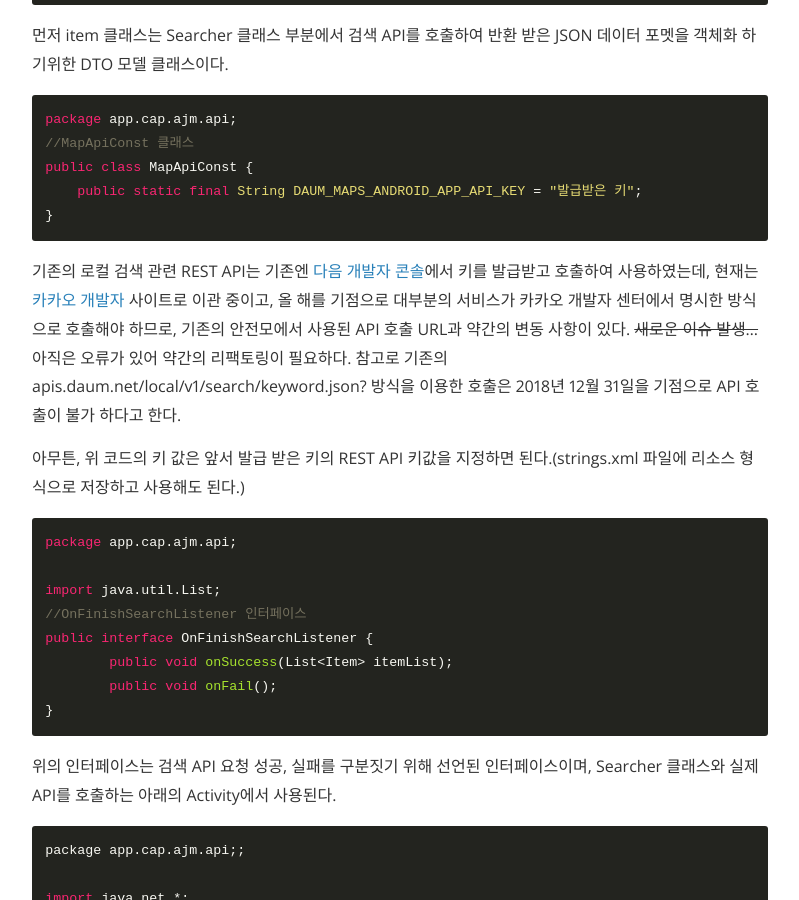
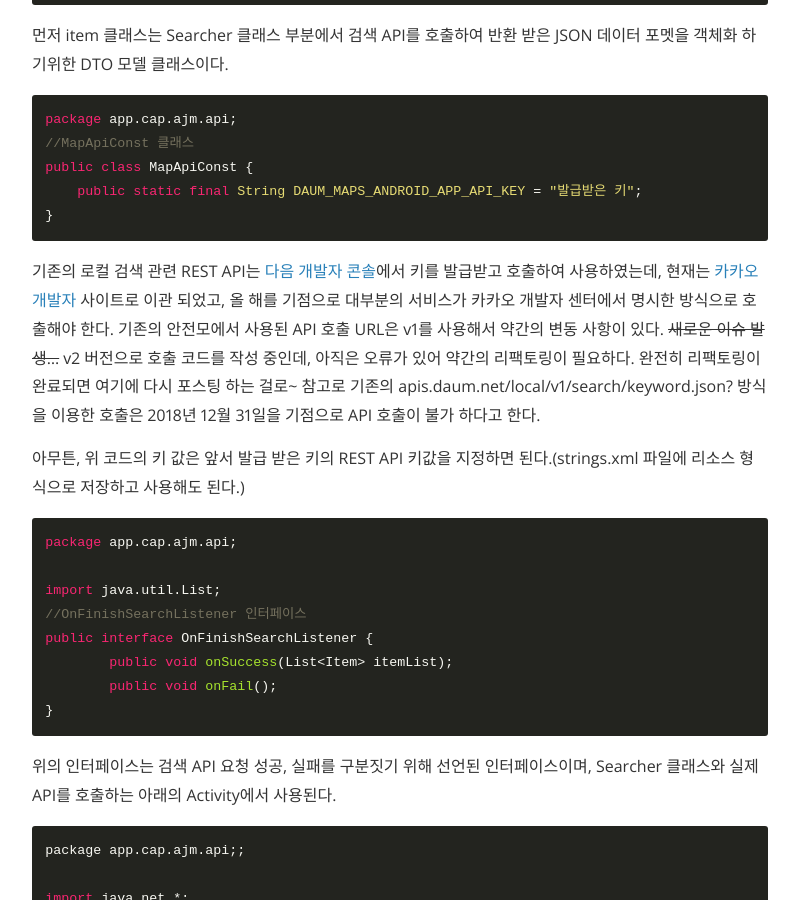
Before and after one commit to SeongJaeMoon/SeongjaeMoon.github.io, a Jekyll site: the page built from _posts/2018-04-07-ajmMap.md, in a window 1280 px wide and 900 px high, scrolled down 5924 px. Shown: the whole window, without its empty margins (240-1039 px from the left). Built offline with Jekyll 4.4.1, drawn with Linux system fonts in a browser that asks for light colours; nearby versions of some CDN libraries; comment, search, counter and statistics services are not loaded.

Commit message:
fixed ajmMap

````diff
--- a/_posts/2018-04-07-ajmMap.md
+++ b/_posts/2018-04-07-ajmMap.md
@@ -158,7 +158,7 @@ public class MapApiConst {
     public static final String DAUM_MAPS_ANDROID_APP_API_KEY = "발급받은 키";
 }
 ```
-기존의 로컬 검색 관련 REST API는 기존엔 [다음 개발자 콘솔](http://developers.daum.net/console)에서 키를 발급받고 호출하여 사용하였는데, 현재는 [카카오 개발자](https://developers.kakao.com/docs/restapi/local) 사이트로 이관 중이고, 올 해를 기점으로 대부분의 서비스가 카카오 개발자 센터에서 명시한 방식으로 호출해야 하므로, 기존의 안전모에서 사용된 API 호출 URL과 약간의 변동 사항이 있다. ~~새로운 이슈 발생...~~ 아직은 오류가 있어 약간의 리팩토링이 필요하다. 참고로 기존의 apis.daum.net/local/v1/search/keyword.json? 방식을 이용한 호출은 2018년 12월 31일을 기점으로 API 호출이 불가 하다고 한다.
+기존의 로컬 검색 관련 REST API는 [다음 개발자 콘솔](http://developers.daum.net/console)에서 키를 발급받고 호출하여 사용하였는데, 현재는 [카카오 개발자](https://developers.kakao.com/docs/restapi/local) 사이트로 이관 되었고, 올 해를 기점으로 대부분의 서비스가 카카오 개발자 센터에서 명시한 방식으로 호출해야 한다. 기존의 안전모에서 사용된 API 호출 URL은 v1를 사용해서 약간의 변동 사항이 있다. ~~새로운 이슈 발생...~~ v2 버전으로 호출 코드를 작성 중인데, 아직은 오류가 있어 약간의 리팩토링이 필요하다. 완전히 리팩토링이 완료되면 여기에 다시 포스팅 하는 걸로~ 참고로 기존의 apis.daum.net/local/v1/search/keyword.json? 방식을 이용한 호출은 2018년 12월 31일을 기점으로 API 호출이 불가 하다고 한다.
 
 아무튼, 위 코드의 키 값은 앞서 발급 받은 키의 REST API 키값을 지정하면 된다.(strings.xml 파일에 리소스 형식으로 저장하고 사용해도 된다.)
 ```java
````
Also changed, not shown: other parts of _posts/2018-04-07-ajmMap.md (+1 -1 lines).
